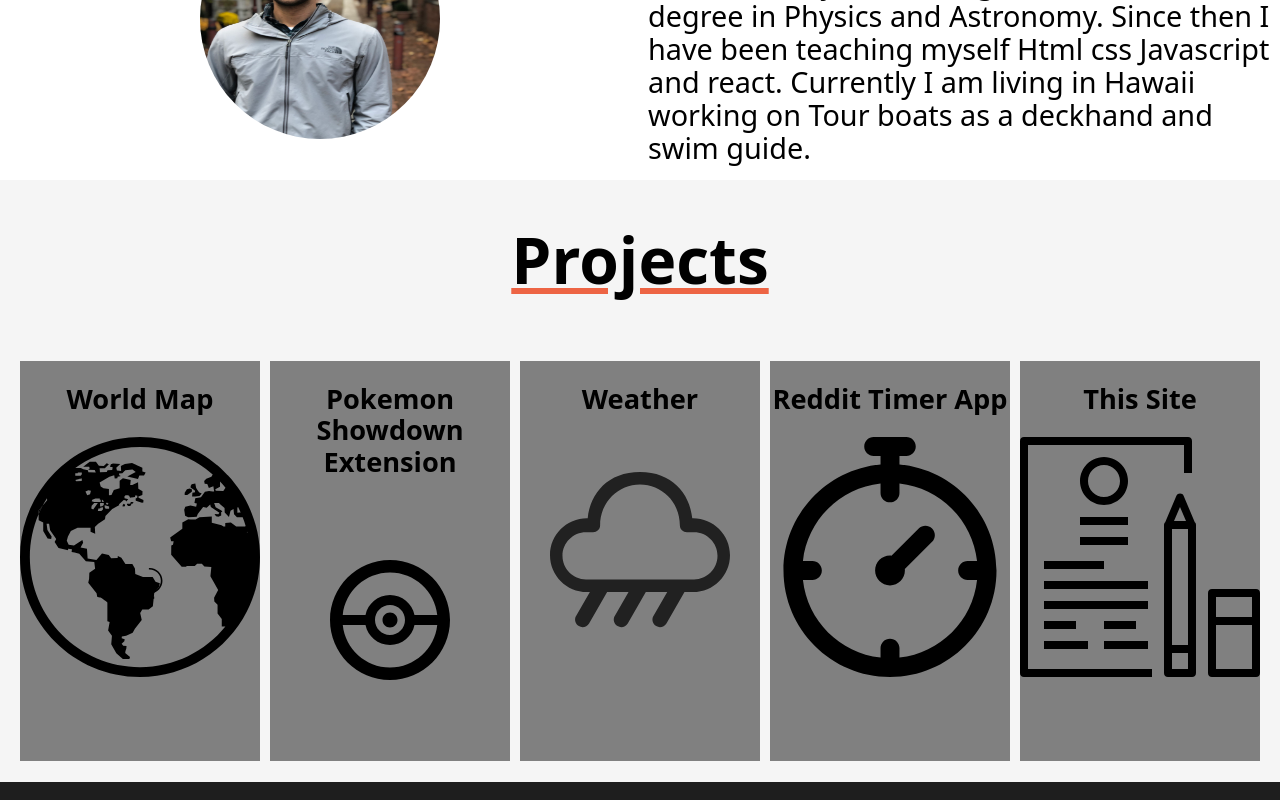
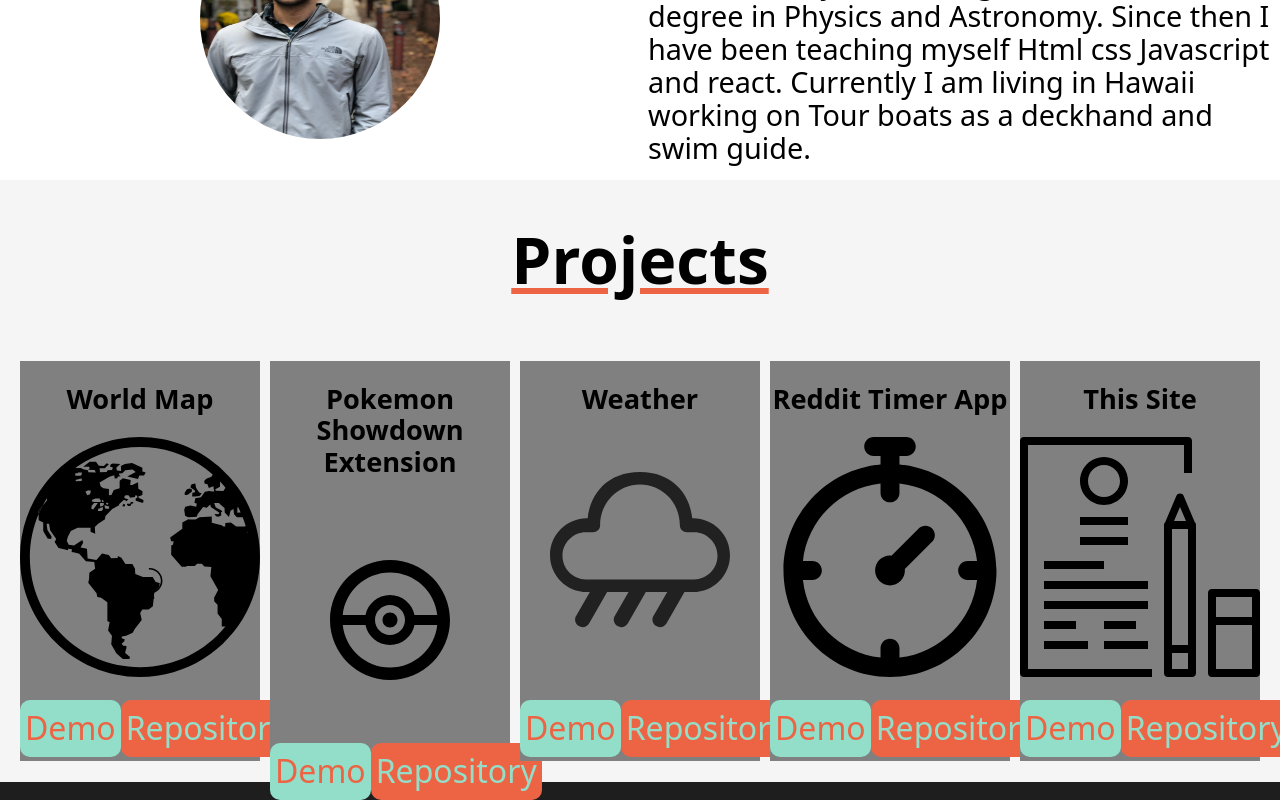
Before and after one commit to piacib/portfolio, a React (Create React App) app: page / in a window 1280 px wide. Shown: the part 1060-1860 px from the top of the page. Built offline with nearby package versions, Linux system fonts and the light colour scheme.

Commit message:
adjusted display to add skills

```diff
--- a/src/components/Projects/Projects.css
+++ b/src/components/Projects/Projects.css
@@ -11,7 +11,7 @@
   background-color: green;
   margin: 1px;
 }
-#projects li {
+.project_list > li {
   --card-size: 15rem;
   --card-height: 25rem;
   background: grey;
@@ -33,32 +33,53 @@
   height: var(--card-size);
 }
 .project_links {
-  position: absolute;
   width: 100%;
-  height: 100%;
-  display: none;
+  height: 4rem;
+  display: flex;
+  align-items: center;
+  justify-content: space-around;
+  flex-direction: row;
 }
-#projects .project_container:hover + .project_links,
-.project_links:hover {
-  background-color: var(--color-2);
+
+/* #projects .project_container:hover + .project_hover .project_links,
+.project_hover .project_links:hover {
   display: flex;
-  /* align-items: center; */
-  /* justify-content: space-around; */
-  flex-direction: column;
-}
+  align-items: center;
+  justify-content: space-around;
+  flex-direction: row;
+} */
 .project_links a {
-  width: 100%;
   text-align: center;
   justify-content: center;
-  height: calc(var(--card-height) / 2);
-  line-height: calc(var(--card-height) / 2);
   text-decoration: none;
   font-size: 2rem;
+  border-radius: 10px;
+  padding: 10px 5px;
 }
 .project_links a:first-child {
   background-color: var(--color-3);
+  color: var(--color-2);
+}
+.project_links a:nth-child(2) {
+  background-color: var(--color-2);
+  color: var(--color-3);
 }
 .project_container h2 {
   text-align: center;
   font-size: 1.7rem;
 }
+.project_hover {
+  position: absolute;
+  height: 100%;
+  width: 100%;
+  background-color: var(--color-4);
+  opacity: 0;
+  display: flex;
+  flex-direction: column;
+}
+.project_hover:hover {
+  opacity: 1;
+}
+.project_skills {
+  background-color: none;
+}
```
